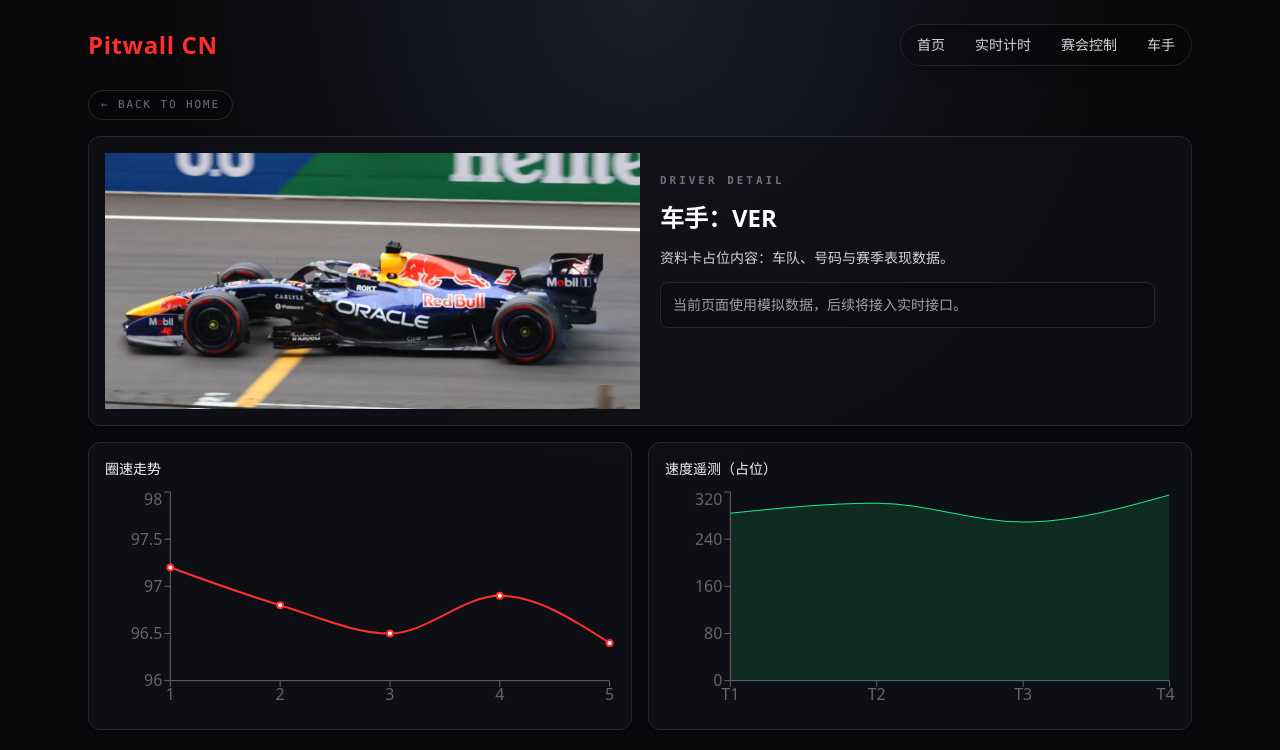
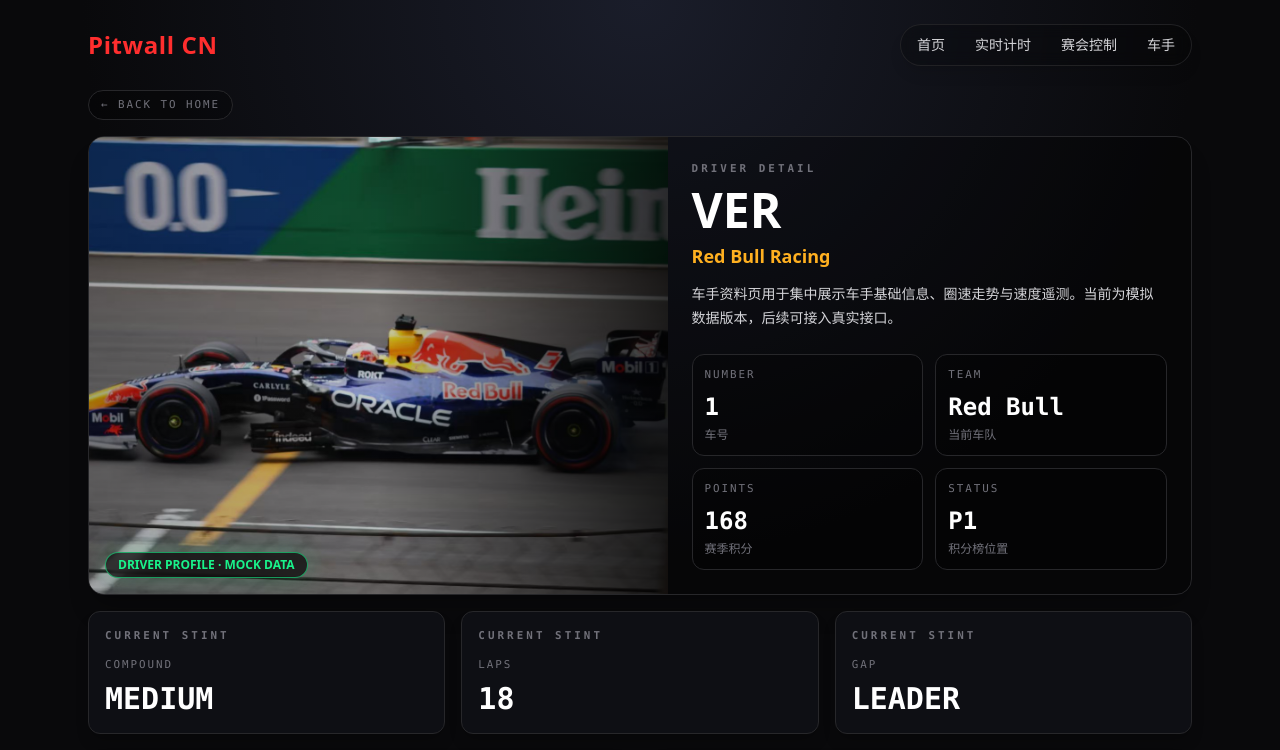
Before and after one commit to s8k8ps26k6-ui/pitwallcn, a Next.js app: page /drivers/VER in a window 1280 px wide. Shown: the top 750 px of the page. Built offline with nearby package versions, Linux system fonts and the light colour scheme.

Commit message:
feat: redesign driver detail page

```diff
--- a/src/app/drivers/[driverCode]/page.tsx
+++ b/src/app/drivers/[driverCode]/page.tsx
@@ -1,28 +1,75 @@
 import Link from "next/link";
 import { DriverCharts } from "@/components/driver-charts";
 
+const driverStats = [
+  { label: "Number", value: "1", hint: "车号" },
+  { label: "Team", value: "Red Bull", hint: "当前车队" },
+  { label: "Points", value: "168", hint: "赛季积分" },
+  { label: "Status", value: "P1", hint: "积分榜位置" }
+];
+
+const stintData = [
+  { label: "Compound", value: "MEDIUM" },
+  { label: "Laps", value: "18" },
+  { label: "Gap", value: "LEADER" }
+];
+
 export default function DriverDetailPage({ params }: { params: { driverCode: string } }) {
+  const driverCode = params.driverCode.toUpperCase();
+
   return (
     <main className="space-y-4">
       <Link className="race-code inline-flex rounded-full border border-zinc-800 bg-black/30 px-3 py-1.5 text-zinc-400 transition hover:border-neonAmber hover:text-neonAmber" href="/">
         ← BACK TO HOME
       </Link>
-      <section className="card motion-fade-up overflow-hidden p-0">
-        <div className="grid md:grid-cols-2">
+
+      <section className="motion-fade-up overflow-hidden rounded-2xl border border-zinc-800 bg-black/30 shadow-xl shadow-black/20">
+        <div className="grid md:grid-cols-[1.05fr_0.95fr]">
           <div
-            className="min-h-64 bg-cover bg-center"
+            className="relative min-h-72 bg-cover bg-center"
             style={{ backgroundImage: "url('/images/driver-redbull.jpg')" }}
             aria-label="车手视觉图"
-          />
-          <div className="space-y-3 p-5">
-            <p className="eyebrow">Driver Detail</p>
-            <h2 className="text-2xl font-semibold text-white">车手：{params.driverCode.toUpperCase()}</h2>
-            <p className="text-sm leading-6 text-zinc-300">资料卡占位内容：车队、号码与赛季表现数据。</p>
-            <p className="rounded-lg border border-zinc-800 bg-black/20 p-3 text-sm text-zinc-400">当前页面使用模拟数据，后续将接入实时接口。</p>
+          >
+            <div className="absolute inset-0 bg-gradient-to-r from-black/35 via-black/20 to-black/80" aria-hidden="true" />
+            <div className="absolute bottom-4 left-4 rounded-full border border-pitGreen/60 bg-black/65 px-3 py-1 text-xs font-semibold text-pitGreen shadow-[0_0_24px_rgba(25,243,139,0.18)] backdrop-blur">
+              DRIVER PROFILE · MOCK DATA
+            </div>
+          </div>
+
+          <div className="flex flex-col justify-between space-y-6 p-5 sm:p-6">
+            <div>
+              <p className="eyebrow">Driver Detail</p>
+              <h1 className="mt-2 text-4xl font-bold text-white sm:text-5xl">{driverCode}</h1>
+              <p className="mt-2 text-lg font-semibold text-neonAmber">Red Bull Racing</p>
+              <p className="mt-3 text-sm leading-6 text-zinc-300">
+                车手资料页用于集中展示车手基础信息、圈速走势与速度遥测。当前为模拟数据版本，后续可接入真实接口。
+              </p>
+            </div>
+
+            <div className="grid grid-cols-2 gap-3">
+              {driverStats.map((item) => (
+                <div key={item.label} className="rounded-xl border border-zinc-800 bg-black/25 p-3">
+                  <p className="race-code">{item.label}</p>
+                  <p className="mt-2 font-mono text-2xl font-bold text-white">{item.value}</p>
+                  <p className="mt-1 text-xs text-zinc-500">{item.hint}</p>
+                </div>
+              ))}
+            </div>
           </div>
         </div>
       </section>
-      <div className="motion-fade-up motion-delay-1">
+
+      <section className="grid gap-4 sm:grid-cols-3">
+        {stintData.map((item, index) => (
+          <article key={item.label} className={`card motion-fade-up motion-delay-${index + 1}`}>
+            <p className="eyebrow">Current Stint</p>
+            <p className="mt-3 race-code text-zinc-400">{item.label}</p>
+            <p className="mt-2 font-mono text-3xl font-bold text-white">{item.value}</p>
+          </article>
+        ))}
+      </section>
+
+      <div className="motion-fade-up motion-delay-4">
         <DriverCharts />
       </div>
     </main>
```
